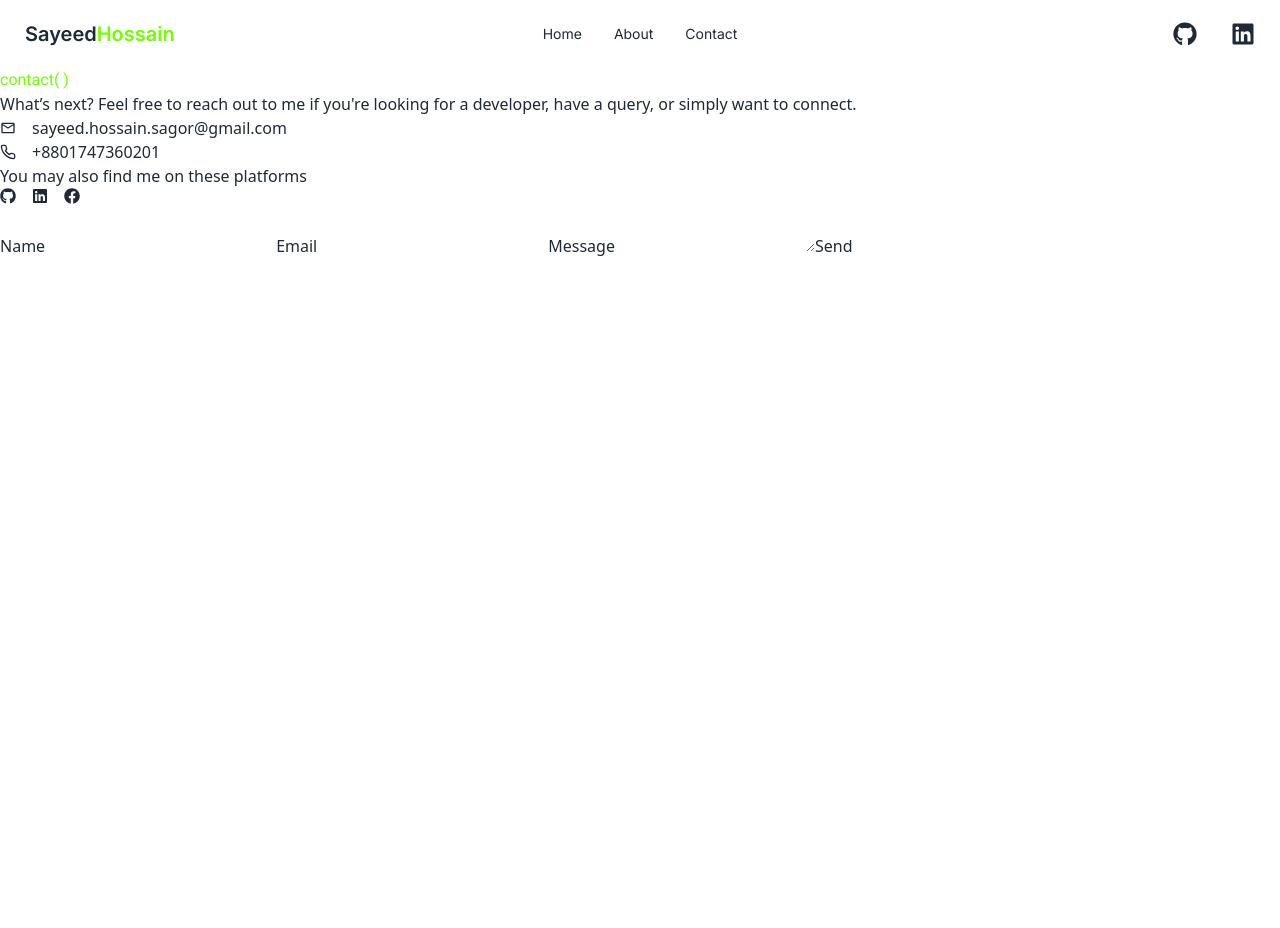
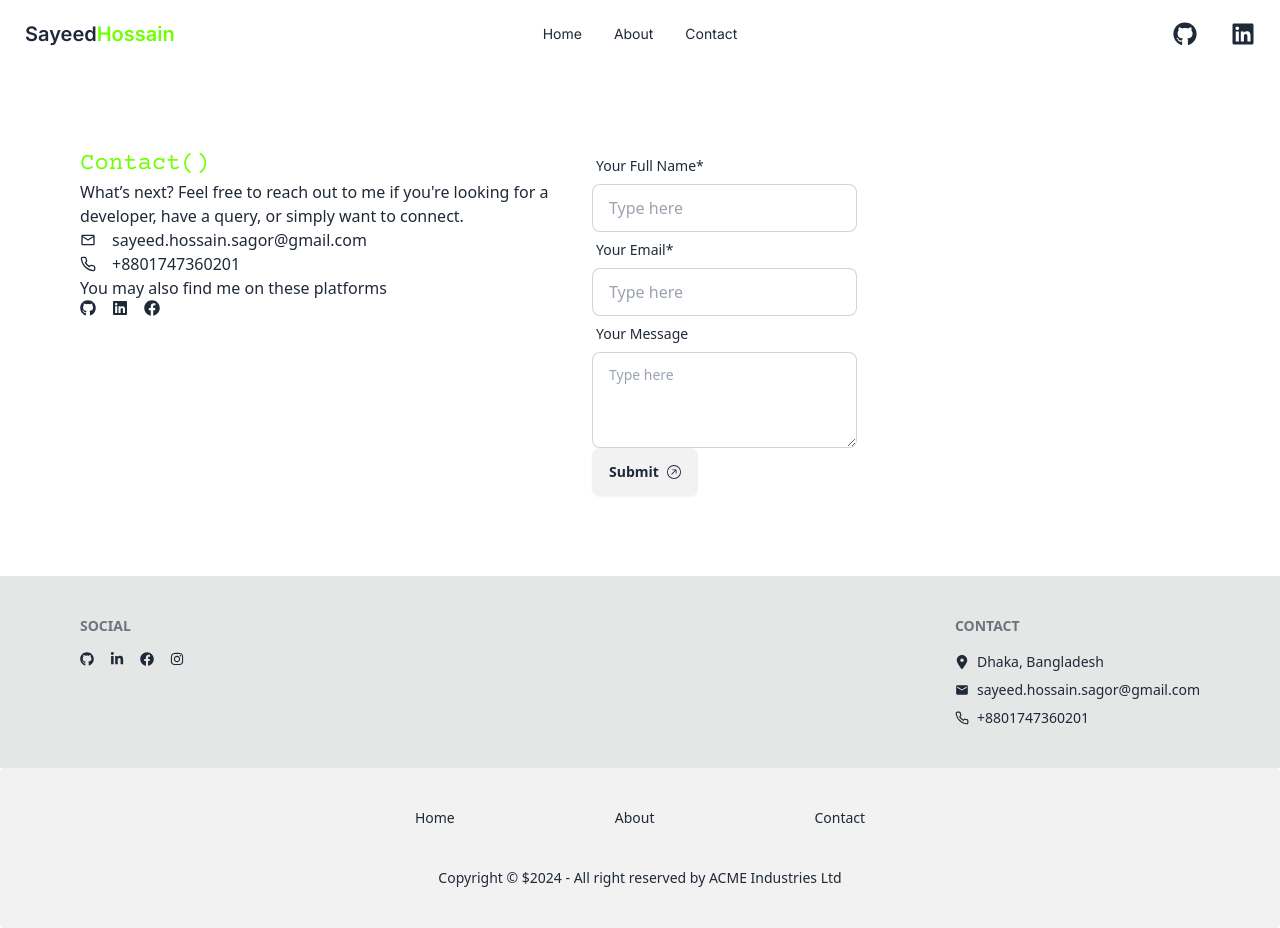
Before and after one commit to sayeedHossain191/my-portfolio, a React (Vite) app: page /contact in a window 1280 px wide. Before the commit the page ends 800 px from the top, so only its background shows below. Built offline with nearby package versions, Linux system fonts and the light colour scheme.

Commit message:
fourth commit

```diff
--- a/src/Layouts/Main.jsx
+++ b/src/Layouts/Main.jsx
@@ -1,11 +1,13 @@
 import { Outlet } from 'react-router-dom';
 import Navbar from '../components/Navbar';
+import Footer from '../components/Footer';
 
 const Main = () => {
     return (
         <div>
             <Navbar />
             <Outlet />
+            <Footer />
         </div>
     );
 };
--- a/src/components/About.jsx
+++ b/src/components/About.jsx
@@ -1,9 +1,56 @@
-
+import { CgCalendarDates } from "react-icons/cg";
+import { FaRegBuilding } from "react-icons/fa";
+import bg1 from '../assets/banner/BLack Minimalist Corporate Staff Identity LinkedIn Banner (1).png'
 
 const About = () => {
     return (
-        <div>
+        <div className="mx-20">
+            <div className="bg-slate-200 hero rounded-xl">
+                <img
+                    src={bg1}
+                    className="rounded-lg shadow-2xl mx-auto my-10" />
+            </div>
+            {/* <div
+                className="hero min-h-screen"
+                style={{
+                    backgroundImage: `url(${bg1})`,
+                }}>
+                <div className="hero-overlay bg-opacity-60"></div>
+                <div className="hero-content text-neutral-content text-center">
+                    <div className="max-w-md">
+                        <h1 className="mb-5 text-5xl font-bold">Hello there</h1>
+                        <p className="mb-5">
+                            Provident cupiditate voluptatem et in. Quaerat fugiat ut assumenda excepturi exercitationem
+                            quasi. In deleniti eaque aut repudiandae et a id nisi.
+                        </p>
+                        <button className="btn btn-primary">Get Started</button>
+                    </div>
+                </div>
+            </div> */}
 
+            <h2 className="text-[#70ff00] font-courier text-2xl mt-20">AboutMe()</h2>
+            <p className="max-w-2xl mt-4 font-railway">I’m Sayeed, a multi-disciplinary, passionate and self-proclaimed designer who specializes in frontend development (React.js & Node.js). I am very enthusiastic about bringing the technical and visual aspects of digital products to life. User experience, pixel perfect design, and writing clear, readable, highly performant code matters to me.</p>
+
+            <p className="max-w-2xl mt-6 font-railway">Feel free to reach out via e-mail, or follow me on FaceBook. Want to see where I’ve worked? Check out my Resume, or Connect with me on LinkedIn.</p>
+
+            <hr className="max-w-2xl my-6" />
+
+            <h2 className="text-2xl text-[#70ff00] font-courier">Education()</h2>
+
+            <div className="mt-4 font-railway">
+                <h4>Bachelor in Computer Science</h4>
+
+                <div className="flex gap-8 text-xs mt-2">
+                    <div className="flex items-center gap-2">
+                        <h3><FaRegBuilding /></h3>
+                        <h3>BRAC University</h3>
+                    </div>
+                    <div className="flex items-center gap-2">
+                        <h3><CgCalendarDates /></h3>
+                        <h3>May 2018 - Sep 2023</h3>
+                    </div>
+                </div>
+            </div>
         </div>
     );
 };
--- a/src/components/Contact.jsx
+++ b/src/components/Contact.jsx
@@ -3,6 +3,9 @@ import { FiPhone } from "react-icons/fi";
 import { MdOutlineEmail } from "react-icons/md";
 import emailjs from '@emailjs/browser';
 import { useRef } from "react";
+import { IoIosSend } from "react-icons/io";
+import { GoArrowUpRight } from "react-icons/go";
+import { BsArrowUpRightCircle } from "react-icons/bs";
 
 const Contact = () => {
 
@@ -26,9 +29,10 @@ const Contact = () => {
     };
 
     return (
+        <div className="flex mt-20 mx-20">
             <div>
-            <h3 className="text-[#70ff00] font-roboto">contact( )</h3>
-            <h1>What’s next? Feel free to reach out to me if you're looking for a developer, have a query, or simply want to connect.</h1>
+                <h3 className="text-[#70ff00] font-courier text-2xl">Contact()</h3>
+                <h1 className="max-w-lg">What’s next? Feel free to reach out to me if you're looking for a developer, have a query, or simply want to connect.</h1>
 
                 <div className="flex items-center gap-4">
                     <h3><MdOutlineEmail /></h3>
@@ -47,9 +51,10 @@ const Contact = () => {
                     <h6><FaLinkedin /></h6>
                     <h6><FaFacebook /></h6>
                 </div>
+            </div>
 
             {/* CONTACT FROM */}
-            <div>
+            <div className="">
                 <script type="text/javascript"
                     src="https://cdn.jsdelivr.net/npm/@emailjs/browser@4/dist/email.min.js">
                 </script>
@@ -62,13 +67,29 @@ const Contact = () => {
                 </script>
 
                 <form ref={form} onSubmit={sendEmail}>
-                    <label>Name</label>
-                    <input type="text" name="from_name" />
-                    <label>Email</label>
-                    <input type="email" name="from_email" />
-                    <label>Message</label>
-                    <textarea name="message" />
-                    <input type="submit" value="Send" />
+                    {/* name */}
+                    <label className="form-control w-full max-w-xs">
+                        <div className="label">
+                            <span className="label-text">Your Full Name*</span>
+                        </div>
+                        <input type="text" name="from_name" placeholder="Type here" className="input input-bordered w-full max-w-xs" />
+                    </label>
+                    {/* email */}
+                    <label className="form-control w-full max-w-xs">
+                        <div className="label">
+                            <span className="label-text">Your Email*</span>
+                        </div>
+                        <input type="email" name="from_email" placeholder="Type here" className="input input-bordered w-full max-w-xs" />
+                    </label>
+                    {/* message */}
+                    <label className="form-control w-full max-w-xs">
+                        <div className="label">
+                            <span className="label-text">Your Message</span>
+                        </div>
+                        <textarea name="message" className="textarea textarea-bordered h-24" placeholder="Type here"></textarea>
+                    </label>
+
+                    <button className="btn">Submit<BsArrowUpRightCircle /></button>
                 </form>
             </div>
 
--- /dev/null
+++ b/src/components/Footer.jsx
@@ -0,0 +1,56 @@
+import React from 'react';
+import { FaFacebook, FaGithub, FaInstagram, FaLinkedinIn } from 'react-icons/fa';
+import { FaLocationDot } from 'react-icons/fa6';
+import { FiPhone } from 'react-icons/fi';
+import { MdEmail } from 'react-icons/md';
+
+const Footer = () => {
+    return (
+        <div className='mt-20'>
+            <footer className="footer bg-base-300 text-base-content justify-between px-20 p-10">
+                <nav>
+                    <h6 className="footer-title">Social</h6>
+                    <div className='flex gap-4'>
+                        <a href=""><FaGithub /></a>
+                        <a href=""><FaLinkedinIn /></a>
+                        <a href=""><FaFacebook /></a>
+                        <a href=""><FaInstagram /></a>
+                    </div>
+                </nav>
+                <nav>
+                    <h6 className="footer-title">Contact</h6>
+                    <a className="link link-hover flex items-center gap-2">
+                        <h3><FaLocationDot /></h3>
+                        <h3>Dhaka, Bangladesh</h3>
+                    </a>
+                    <a className="link link-hover flex items-center gap-2">
+                        <h3><MdEmail /></h3>
+                        <h3>sayeed.hossain.sagor@gmail.com</h3>
+                    </a>
+                    <a className="link link-hover flex items-center gap-2">
+                        <h3><FiPhone /></h3>
+                        <h3>+8801747360201</h3>
+                    </a>
+
+                </nav>
+
+
+            </footer>
+
+
+            <footer className="footer footer-center bg-base-200 text-base-content rounded p-10">
+                <nav className="grid grid-flow-col gap-40">
+                    <a className="link link-hover">Home</a>
+                    <a className="link link-hover">About</a>
+                    <a className="link link-hover">Contact</a>
+                </nav>
+
+                <aside>
+                    <p>Copyright © ${new Date().getFullYear()} - All right reserved by ACME Industries Ltd</p>
+                </aside>
+            </footer>
+        </div>
+    );
+};
+
+export default Footer;
```
Also changed, not shown: src/assets/banner/BLack Minimalist Corporate Staff Identity LinkedIn Banner (1).png (added). Lines whose indentation alone changed are shown as unchanged.
